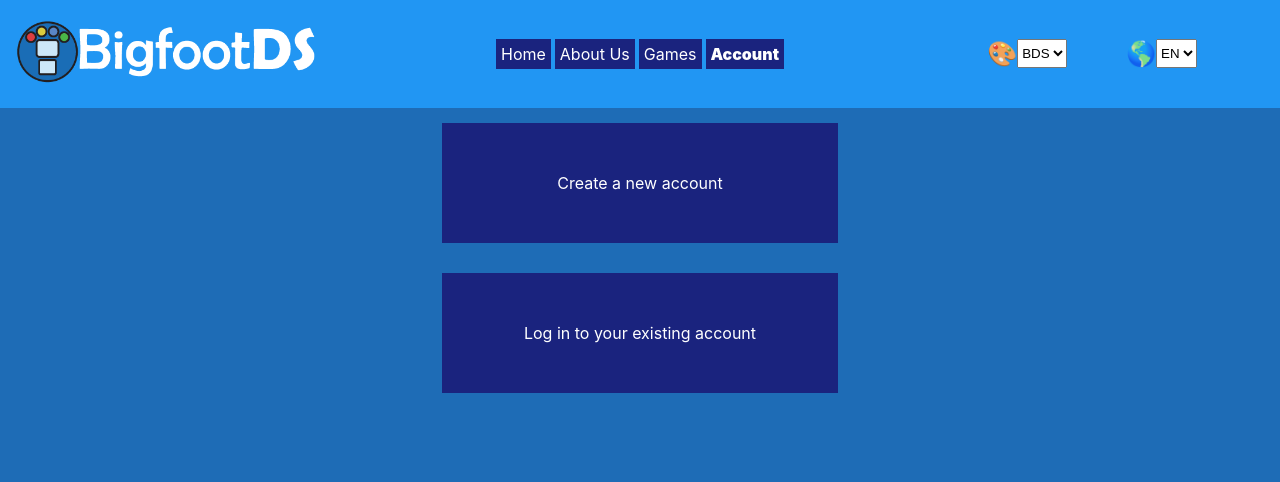
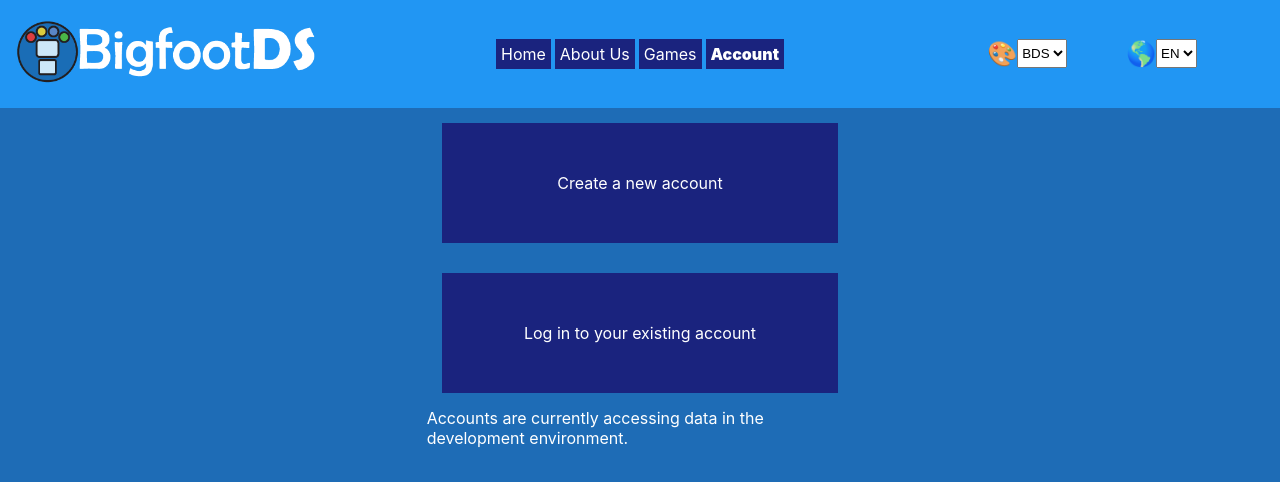
Before and after one commit to BigfootDS/Web-BigfootDS, a React (Create React App) app: page /account in a window 1280 px wide. Shown: the top 482 px of the page. Built offline with nearby package versions, Linux system fonts and the light colour scheme.

Commit message:
feat: add env variable usage as example

```diff
--- a/src/pages/Account.jsx
+++ b/src/pages/Account.jsx
@@ -48,6 +48,7 @@ export default function Account(props){
 				<div className="column">
 					<Link to="/account/signup" >{t("btn_create_new_account")}</Link>
 					<Link to="/account/login" >{t("btn_log_in")}</Link>
+					<p>Accounts are currently accessing data in the {process.env.NODE_ENV} environment.</p>
 				</div>
 				<div className="column">
 
```
